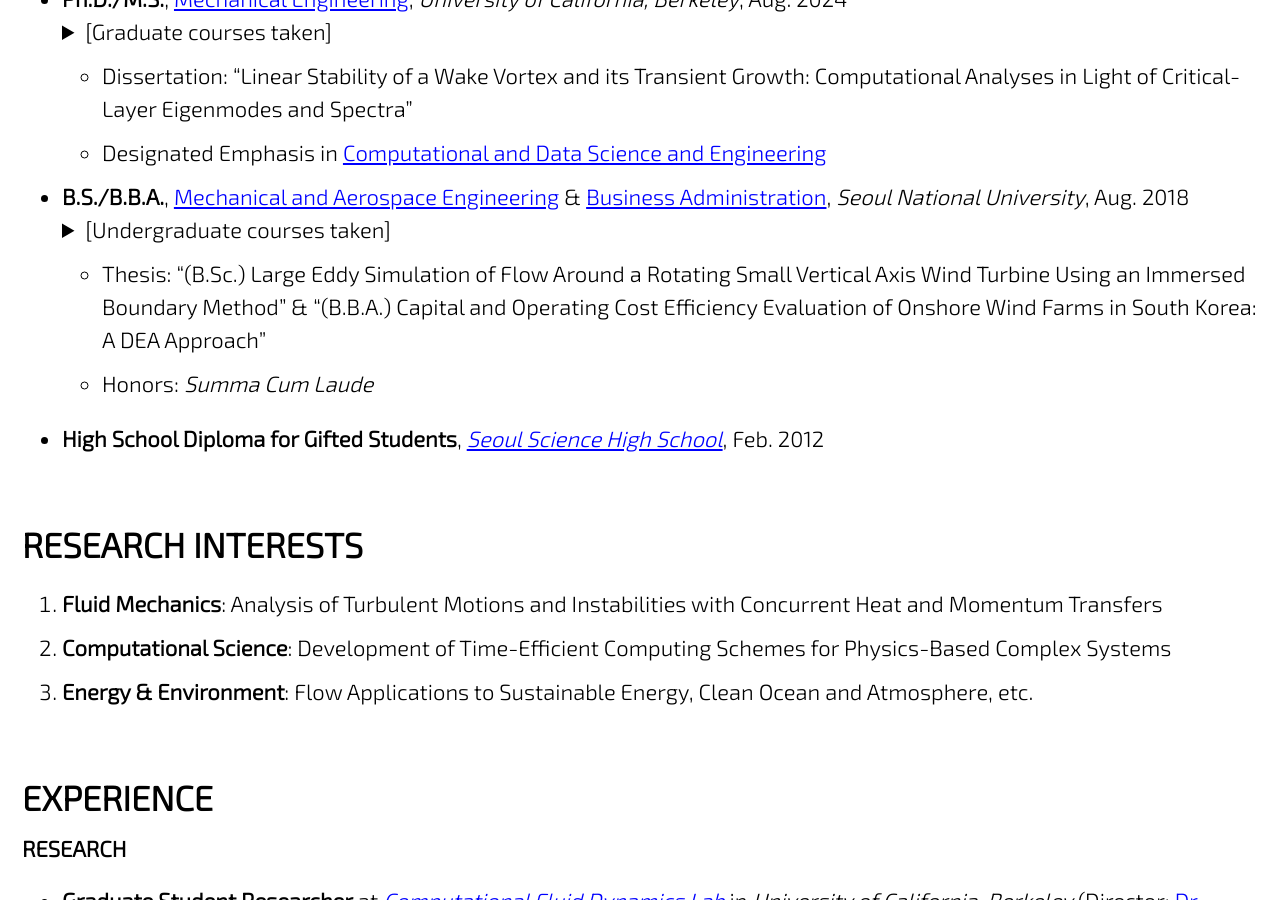
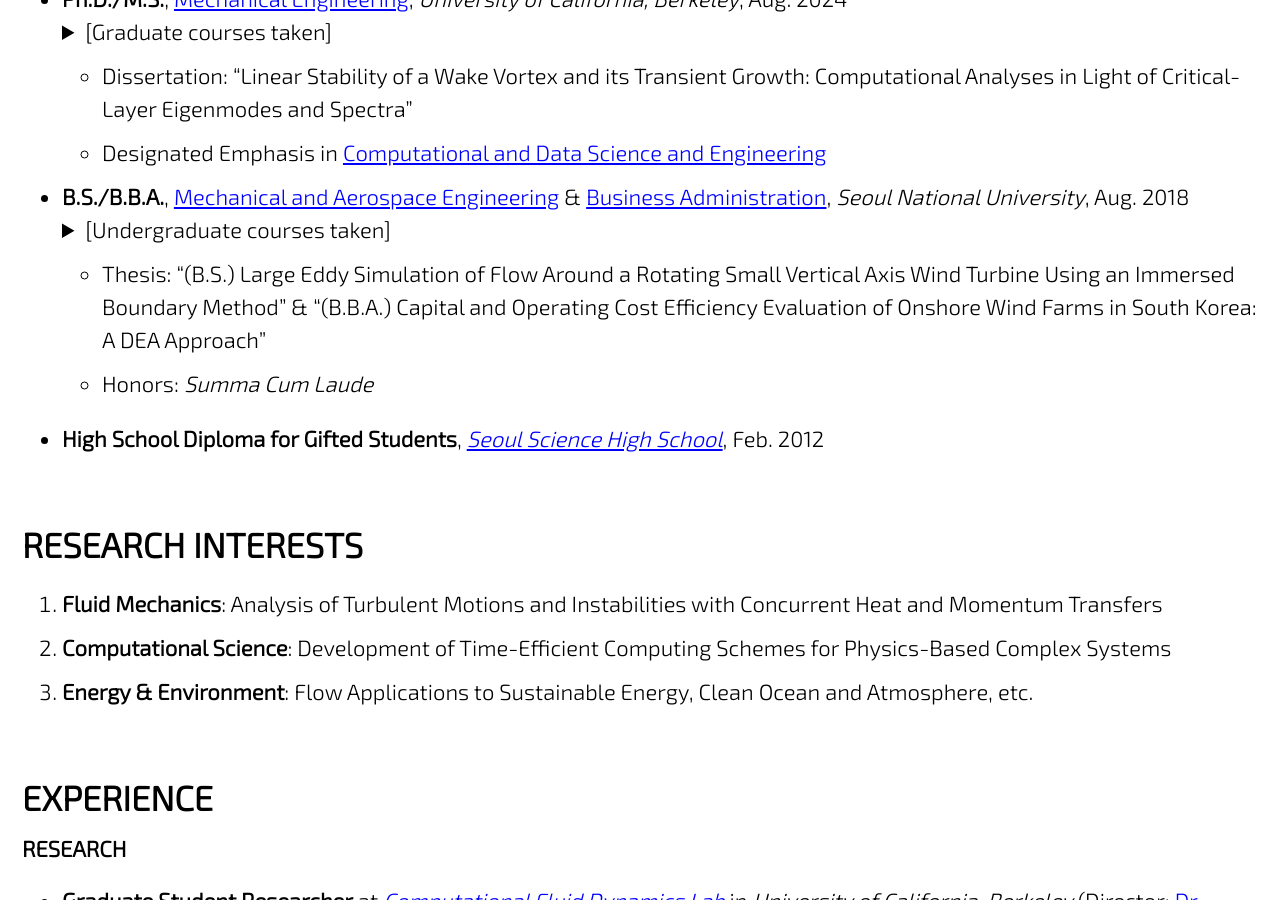
Before and after one commit to jun9303/jun9303.github.io, a Jekyll site: the page built from _pages/about_me.md, in a window 1280 px wide and 900 px high, scrolled down 782 px. Built offline with Jekyll 4.4.1, drawn with Linux system fonts in a browser that asks for light colours; cached includes are drawn as plain includes; nearby versions of some CDN libraries.

Commit message:
Profile Updated 071324

```diff
--- a/_pages/about_me.md
+++ b/_pages/about_me.md
@@ -39,7 +39,7 @@ feature_row:
       <small><b>Business</b>: Capital Markets and Accounting, Corporate Strategy, Fundamentals of Economics, Human Resource Management, International Business Management, Management Information System, Management Science, Managerial Accounting, Marketing Management, Mathematics for Economics, Operations Management, Principles of Accounting, Principles of Management</small>
     </details>
 
-  + Thesis: "(B.Sc.) Large Eddy Simulation of Flow Around a Rotating Small Vertical Axis Wind Turbine Using an Immersed Boundary Method" & "(B.B.A.) Capital and Operating Cost Efficiency Evaluation of Onshore Wind Farms in South Korea: A DEA Approach"
+  + Thesis: "(B.S.) Large Eddy Simulation of Flow Around a Rotating Small Vertical Axis Wind Turbine Using an Immersed Boundary Method" & "(B.B.A.) Capital and Operating Cost Efficiency Evaluation of Onshore Wind Farms in South Korea: A DEA Approach"
   + Honors: *Summa Cum Laude*
 
 <!-- - **B.B.A.**, [Business Administration](http://cba.snu.ac.kr/en), *Seoul National University*, Aug. 2018
```
